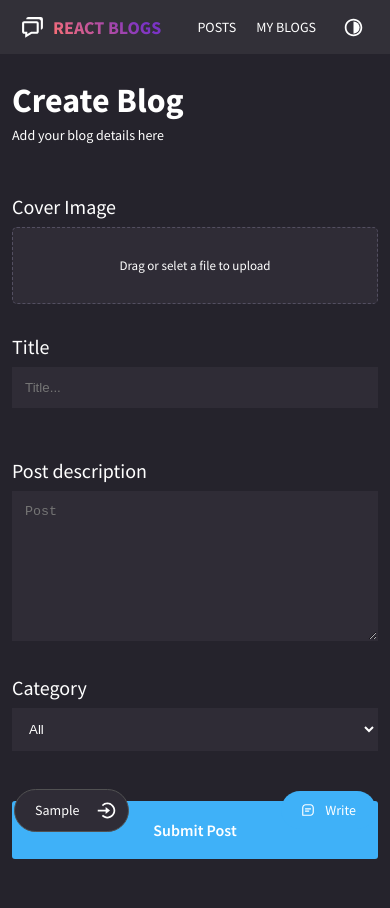
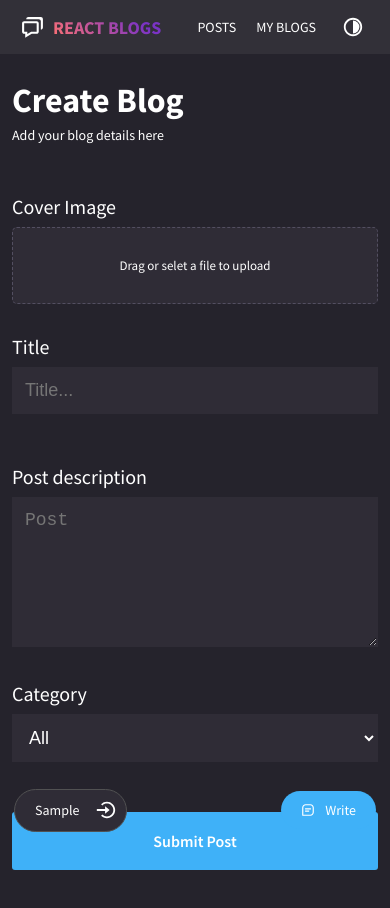
Before and after one commit to tsandeepa/fire-blog, a React (Create React App) app: page /fire-blog/create in a window 390 px wide. Shown: the top 908 px of the page. Built offline with nearby package versions, Linux system fonts and the light colour scheme; no server answers; sample sign-in values are in the browser's storage.

Commit message:
Mobile issues, category swipe, icon not loading, responsives issues fixed

```diff
--- a/src/Components/Header.js
+++ b/src/Components/Header.js
@@ -31,22 +31,22 @@ const Header = ({isAuth, signUserOut, userName, handleTheme}) => {
 
                 <div className="logged-user">
                   <p>{userName}</p>
-                  <motion.button title="Logout" onClick={signUserOut}
+                  <motion.div className="btn-lgout" title="Logout" onClick={signUserOut}
                     whileHover={{
                       scale: 1.09,
                     }}
-                  ><BiLogInCircle/> </motion.button>
+                  ><BiLogInCircle/> </motion.div>
 
                 </div>
 
               </>
             }
-            <motion.button title="Theme" className="bt-theme" onClick={()=>handleTheme()}
+            <motion.div title="Theme" className="bt-theme" onClick={()=>handleTheme()}
                       whileHover={{
                         scale: 1.09,
                       }}
                       whileTap={{ scale: 0.8 }}
-            > <BiAdjust/> </motion.button>
+            > <BiAdjust/> </motion.div>
         </div>
 
       </Navbar>
--- a/src/Components/Styled/Global.styled.js
+++ b/src/Components/Styled/Global.styled.js
@@ -44,6 +44,7 @@ const GlobalStyles = createGlobalStyle`
             border: 1px solid ${({theme})=> theme.formBorder};
             background: ${({theme})=> theme.formFieldBg};
             color: ${({theme})=> theme.textColor};
+            font-size: 18px;
         }
         textarea{
             width: 100%;
@@ -52,6 +53,7 @@ const GlobalStyles = createGlobalStyle`
             background: ${({theme})=> theme.formFieldBg};
             color: ${({theme})=> theme.textColor};
             padding: 12px;
+            font-size: 18px;
         }
         select{
             width: 100%;
@@ -59,6 +61,7 @@ const GlobalStyles = createGlobalStyle`
             background: ${({theme})=> theme.formFieldBg};
             color: ${({theme})=> theme.textColor};
             border: 1px solid ${({theme})=> theme.formBorder};
+            font-size: 18px;
 
 
         }
@@ -228,6 +231,13 @@ const GlobalStyles = createGlobalStyle`
         }
     }
 
+    @media only screen and (max-width: 600px) {
+        .mb-hide {
+            display: none;
+        }
+    }
+
+
 `
 
 export default GlobalStyles
--- a/src/Components/Styled/Header.styled.js
+++ b/src/Components/Styled/Header.styled.js
@@ -35,10 +35,23 @@ export const Navbar = styled.nav`
             align-items: center;
             gap: 10px;
             border: 1px solid  ${({theme})=> theme.loggedUserBorder};
-            padding: 3px 5px 4px 20px;
+            padding: 3px 3px 4px 20px;
             border-radius: 50px;
             p{text-transform: capitalize;}
 
+        }
+        .btn-lgout, .bt-theme{
+            width: 34px;
+            height: 34px;
+            border-radius: 40px;
+            font-size: 22px;
+            display: flex;
+            justify-content: center;
+            align-items: center;
+            cursor: pointer;
+            &:hover{
+                background: ${({theme})=> theme.btOptBg} !important;
+            }
         }
 
         @media only screen and (max-width: 600px) {
--- a/src/Pages/CreatePost.js
+++ b/src/Pages/CreatePost.js
@@ -63,7 +63,7 @@ const CraetePost = ({isAuth}) => {
     const btnUploadFile = () =>{
         console.log(file);
         if(!file) return
-
+        setsubmitState(true)
         const storageRef = ref(storage, `/files/${file.name}`);
         const uploadtask = uploadBytesResumable(storageRef, file);
         uploadtask.on("state_changed", (snapshot) =>{
@@ -71,12 +71,16 @@ const CraetePost = ({isAuth}) => {
                 (snapshot.bytesTransferred / snapshot.totalBytes)*100
             );
             setProgress(prog)
+            if(prog == 100){
+                setsubmitState(false)
+            }
         },
             (err) => console.log(err),
             ()=>{
                 getDownloadURL(uploadtask.snapshot.ref).then(url => {
                     setCoverImg(url)
                     console.log(url)
+
                 })
             }
         );
@@ -114,7 +118,7 @@ const CraetePost = ({isAuth}) => {
                         <label>Cover Image</label>
                         <div className="upload-input">
                             <div>
-                                <div  className="prg-bar" style={{'width': `${progress}%`}}> <span>{progress !== 0 ? `${progress}%`: ''}</span></div>
+                                <div  className="prg-bar" style={{'width': `${progress}%`}}> <span className="mb-hide">{progress !== 0 ? `${progress}%`: ''}</span></div>
 
                                 <span>   {upFileName ? upFileName : 'Drag or selet a file to upload' }</span>
                                 <input type="file" onChange={handleFileInput}/>
@@ -122,7 +126,7 @@ const CraetePost = ({isAuth}) => {
                             {
                                 progress == 100?
                                     <span style={{'display':'flex'}}>{!submitState? <button onClick={()=> removeImage()}> <MdOutlineDoDisturbOn /> Remove</button> : <button disabled>Removing..</button>}</span>
-                                : <span style={{'display':'flex'}}>{upFileName? <button onClick={()=>btnUploadFile()}>Upload image</button>:''}</span>
+                                : <span style={{'display':'flex'}}>{upFileName? <span style={{'display':'flex'}}> { submitState ? <button disabled onClick={()=>btnUploadFile()}>{`Uploading(${progress}%)`}</button> : <button onClick={()=>btnUploadFile()}>Upload image</button>}</span> :''}</span>
                             }
                         </div>
 
--- a/src/Pages/Home.js
+++ b/src/Pages/Home.js
@@ -122,7 +122,7 @@ const Home = ({isAuth, setUserName}) => {
                 <div className="cat-contain">
                     <motion.div
                         drag="x"
-                        dragConstraints={{ left: 0, right: -300 }}
+                        dragConstraints={{ left: -300, right: 0 }}
                     className="category-tabs" ref={catTabs}>
                         {
                             categoryList.map((list,i)=>{
```
